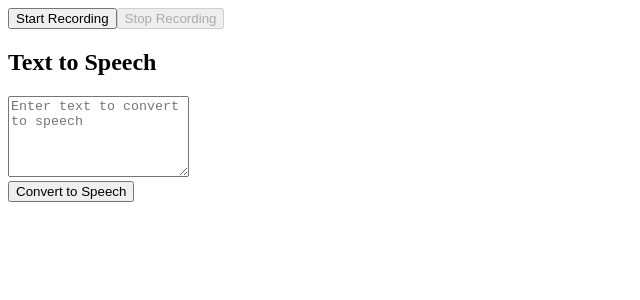
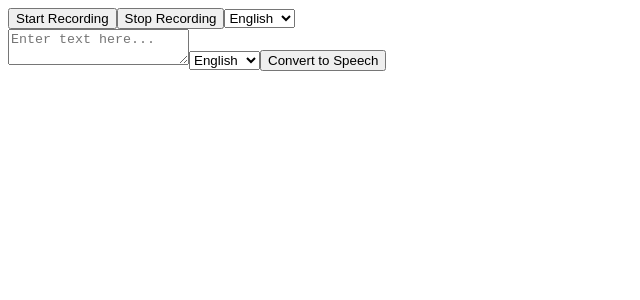
Before and after one commit to SloaneTribble/linguo, an Angular app in the folder angular-app/linguo-app/: page / in a window 1280 px wide. Shown: the top 300 px of the page, without its empty margins (0-640 px from the left). Built offline with nearby package versions, Linux system fonts and the light colour scheme.

Commit message:
Add language selection between EN and ES

```diff
--- a/angular-app/linguo-app/src/app/audio-recorder/audio-recorder.component.html
+++ b/angular-app/linguo-app/src/app/audio-recorder/audio-recorder.component.html
@@ -1,5 +1,8 @@
 <div>
-    <button (click)="startRecording()" [disabled]="recording">Start Recording</button>
-    <button (click)="stopRecording()" [disabled]="!recording">Stop Recording</button>
-    <audio *ngIf="audioURL" [src]="audioURL" controls></audio>
-  </div>
+  <button (click)="startRecording()">Start Recording</button>
+  <button (click)="stopRecording()">Stop Recording</button>
+  <select [(ngModel)]="selectedLanguage">
+    <option *ngFor="let lang of languages" [value]="lang.code">{{ lang.name }}</option>
+  </select>
+  <audio *ngIf="audioURL" [src]="audioURL" controls></audio>
+</div>
--- a/angular-app/linguo-app/src/app/audio-recorder/audio-recorder.component.ts
+++ b/angular-app/linguo-app/src/app/audio-recorder/audio-recorder.component.ts
@@ -1,6 +1,7 @@
 import { Component } from '@angular/core';
 import { CommonModule } from '@angular/common';
 import { HttpClient, HttpClientModule } from '@angular/common/http';
+import { FormsModule } from '@angular/forms';  // Import FormsModule
 import { AudioService } from '../audio.service';
 
 @Component({
@@ -8,11 +9,16 @@ import { AudioService } from '../audio.service';
   templateUrl: './audio-recorder.component.html',
   styleUrls: ['./audio-recorder.component.css'],
   standalone: true,
-  imports: [CommonModule, HttpClientModule]
+  imports: [CommonModule, HttpClientModule, FormsModule]  // Add FormsModule here
 })
 export class AudioRecorderComponent {
   recording = false;
   audioURL: string | null = null;
+  selectedLanguage: string = 'en'; // Default to English
+  languages = [
+    { name: 'English', code: 'en' },
+    { name: 'Spanish', code: 'es' }
+  ];
 
   constructor(private audioService: AudioService, private http: HttpClient) {}
 
@@ -26,30 +32,21 @@ export class AudioRecorderComponent {
     const audioBlob = await this.audioService.stopRecording();
     if (audioBlob) {
       this.audioURL = URL.createObjectURL(audioBlob);
-      // enable to automatically download recordings
-      // this.saveRecording();
-
-      await this.audioService.analyzeRecording();
-
-      // Send the audioBlob to the server
       const formData = new FormData();
       formData.append('audio', audioBlob, 'audio.webm');
+      formData.append('language', this.selectedLanguage);
 
       this.http.post('http://localhost:3000/upload-audio', formData)
         .subscribe({
           next: (response: any) => {
             console.log('Server response:', response);
-            // Parse the transcriptionDetails array
             if (response.transcriptionDetails && response.transcriptionDetails.length > 0) {
               const transcriptionDetail = response.transcriptionDetails[0];
               const transcript = transcriptionDetail.transcript;
-
-            console.log('Transcript:', transcript);  // The entire transcript
-
+              console.log('Transcript:', transcript);
               const wordConfidenceDetails = transcriptionDetail.words.map((wordInfo: any) => {
                 return `Word: ${wordInfo.word}, Confidence: ${wordInfo.confidence}`;
               }).join('\n');
-
               console.log('Word confidence details:\n', wordConfidenceDetails);
               alert('Transcription: ' + transcript + '\n\nWord Confidence Details:\n' + wordConfidenceDetails);
             } else {
--- a/angular-app/linguo-app/src/app/text-to-speech/text-to-speech.component.html
+++ b/angular-app/linguo-app/src/app/text-to-speech/text-to-speech.component.html
@@ -1,11 +1,8 @@
-<div class="text-to-speech">
-    <h2>Text to Speech</h2>
-    <textarea [(ngModel)]="textInput" rows="5" placeholder="Enter text to convert to speech"></textarea>
-    <br>
+<div>
+    <textarea [(ngModel)]="textInput" placeholder="Enter text here..."></textarea>
+    <select [(ngModel)]="selectedLanguage">
+      <option *ngFor="let lang of languages" [value]="lang.code">{{ lang.name }}</option>
+    </select>
     <button (click)="sendTextToServer()">Convert to Speech</button>
-
-    <!-- Show audio controls if audio is available -->
-    <div *ngIf="audioURL">
-      <audio [src]="audioURL" controls></audio>
-    </div>
+    <audio *ngIf="audioURL" [src]="audioURL" controls></audio>
   </div>
--- a/angular-app/linguo-app/src/app/text-to-speech/text-to-speech.component.ts
+++ b/angular-app/linguo-app/src/app/text-to-speech/text-to-speech.component.ts
@@ -8,22 +8,25 @@ import { CommonModule } from '@angular/common';
   templateUrl: './text-to-speech.component.html',
   styleUrls: ['./text-to-speech.component.css'],
   standalone: true,
-  imports: [CommonModule, HttpClientModule, FormsModule]  // FormsModule for two-way binding
+  imports: [CommonModule, HttpClientModule, FormsModule]
 })
 export class TextToSpeechComponent {
   textInput: string = '';
+  selectedLanguage: string = 'en'; // Default to English
   audioURL: string | null = null;
+  languages = [
+    { name: 'English', code: 'en' },
+    { name: 'Spanish', code: 'es' }
+  ];
 
   constructor(private http: HttpClient) {}
 
   sendTextToServer() {
     if (this.textInput.trim() !== '') {
-      this.http.post('http://localhost:3000/text-to-speech', { text: this.textInput }, { responseType: 'blob' })
+      this.http.post('http://localhost:3000/text-to-speech', { text: this.textInput, language: this.selectedLanguage }, { responseType: 'blob' })
         .subscribe({
           next: (response: Blob) => {
-            // Create an audio URL from the server's response
             this.audioURL = URL.createObjectURL(response);
-            // Optional: Play the audio automatically
             const audio = new Audio(this.audioURL);
             audio.play();
           },
```
Also changed, not shown: 1 other file (tests, documents, lock files or other folders). Lines whose indentation alone changed are shown as unchanged.
